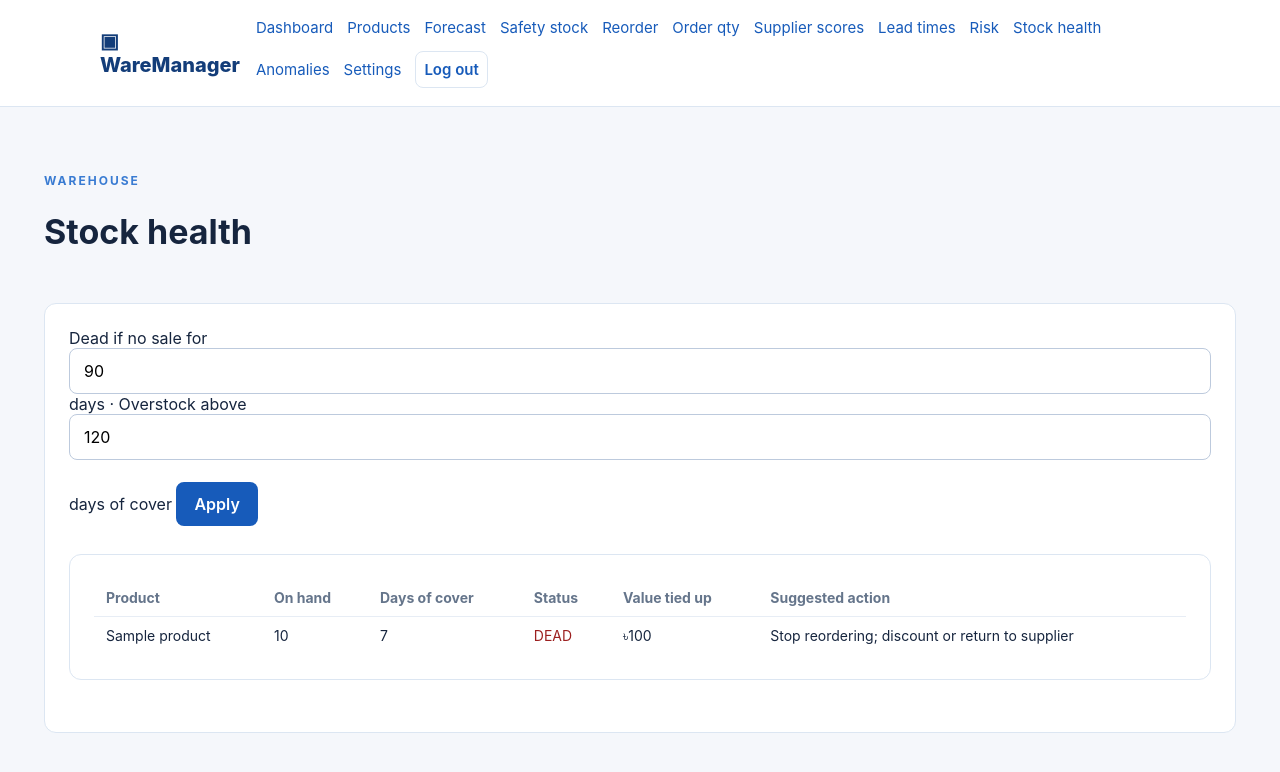
After one commit to SakibMahmud111/warehouse_management, a Spring Boot app: page /stock-health in a window 1280 px wide. The commit adds this page. Shown: the top 772 px of the page. Run offline with Spring Boot 4, Linux system fonts and the light colour scheme; a user stored in the database is signed in; tables that the repository leaves empty hold one stand-in row (values such as "Sample post"); some of the project's set-up classes (security, data sources, template engines, error pages and the like) are left out, and stand-ins take their place.

Commit message:
F8: stock health page (dead/overstock detection) with tests

```diff
--- a/src/main/java/com/waremanager/controller/HomeController.java
+++ b/src/main/java/com/waremanager/controller/HomeController.java
@@ -6,6 +6,7 @@ import org.springframework.stereotype.Controller;
 import org.springframework.ui.Model;
 import org.springframework.web.bind.annotation.GetMapping;
 import com.waremanager.service.SupplierScoreService; //f5
+import com.waremanager.service.StockHealthService; //f8
 
 import java.security.Principal;
 
@@ -15,11 +16,13 @@ public class HomeController {
     private final PlanningService planning;
     private final UserAccountService accounts;
     private final SupplierScoreService supplierScores; //f5
+    private final StockHealthService stockHealthService; //f8
 
-    public HomeController(PlanningService planning, UserAccountService accounts, SupplierScoreService supplierScores) {
+    public HomeController(PlanningService planning, UserAccountService accounts, SupplierScoreService supplierScores, StockHealthService stockHealthService) {
         this.planning = planning;
         this.accounts = accounts;
         this.supplierScores = supplierScores; //f5
+        this.stockHealthService = stockHealthService; //f8
     }
 
     @GetMapping("/")
@@ -34,6 +37,7 @@ public class HomeController {
     public String dashboard(Model model, Principal principal) {
         model.addAttribute("summary", planning.dashboard());
         model.addAttribute("supplierAvg", supplierScores.averageScore());//f5
+        model.addAttribute("stockHealth", stockHealthService.summary());  //f8
         accounts.findByUsername(principal.getName())
                 .ifPresent(user -> model.addAttribute("currentUser", user));
         return "dashboard";
--- /dev/null
+++ b/src/main/java/com/waremanager/controller/StockHealthController.java
@@ -0,0 +1,29 @@
+package com.waremanager.controller;
+
+import com.waremanager.service.StockHealthService;
+import org.springframework.stereotype.Controller;
+import org.springframework.ui.Model;
+import org.springframework.web.bind.annotation.GetMapping;
+import org.springframework.web.bind.annotation.RequestParam;
+
+@Controller
+public class StockHealthController {
+
+    private final StockHealthService service;
+
+    public StockHealthController(StockHealthService service) { this.service = service; }
+
+    @GetMapping("/stock-health")
+    public String page(@RequestParam(defaultValue = "90") int deadDays,
+                       @RequestParam(defaultValue = "120") int coverDays, Model model) {
+        if (deadDays < 1 || coverDays < 1) {            // validation: fall back to defaults
+            deadDays = StockHealthService.DEFAULT_DEAD_DAYS;
+            coverDays = StockHealthService.DEFAULT_COVER_DAYS;
+            model.addAttribute("error", "Thresholds must be at least 1 day; defaults used.");   // ADJUST name
+        }
+        model.addAttribute("rows", service.analyse(deadDays, coverDays));
+        model.addAttribute("deadDays", deadDays);
+        model.addAttribute("coverDays", coverDays);
+        return "stock-health";
+    }
+}
--- a/src/main/java/com/waremanager/repository/SalesRecordRepository.java
+++ b/src/main/java/com/waremanager/repository/SalesRecordRepository.java
@@ -12,6 +12,6 @@ public interface SalesRecordRepository extends JpaRepository<SalesRecord, Long>
 
     /** Oldest week first: SELECT ... WHERE product_id = ? ORDER BY week_start ASC */
     List<SalesRecord> findByProductOrderByWeekStartAsc(Product product);
-
+        List<SalesRecord> findByProductOrderByWeekStartDesc(Product product); //f5
     Optional<SalesRecord> findByProductAndWeekStart(Product product, LocalDate weekStart);
 }
--- a/src/main/resources/templates/fragments.html
+++ b/src/main/resources/templates/fragments.html
@@ -22,6 +22,7 @@
         <a th:href="@{/supplier-scores}">Supplier scores</a>
         <a th:href="@{/lead-times}">Lead times</a>
         <a th:href="@{/stockout-risk}">Risk</a>
+        <a th:href="@{/stock-health}">Stock health</a>
         <a th:href="@{/anomalies}">Anomalies</a>
         <a th:href="@{/settings}">Settings</a>
         <form th:action="@{/logout}" method="post"><button class="ghost" type="submit">Log out</button></form>
--- /dev/null
+++ b/src/main/resources/templates/stock-health.html
@@ -0,0 +1,50 @@
+<!doctype html>
+<html lang="en" xmlns:th="http://www.thymeleaf.org">
+<head th:replace="~{fragments :: head('Stock health')}"></head>
+<body>
+<header th:replace="~{fragments :: topbar}"></header>
+<main class="container wide">
+    <div class="heading">
+        <div>
+            <p class="eyebrow">WAREHOUSE</p>
+            <h1>Stock health</h1>
+        </div>
+    </div>
+    <div th:replace="~{fragments :: messages}"></div>
+    <section class="panel">
+        <form method="get" th:action="@{/stock-health}">
+            Dead if no sale for <input type="number" name="deadDays" min="1" th:value="${deadDays}"> days ·
+            Overstock above <input type="number" name="coverDays" min="1" th:value="${coverDays}"> days of cover
+            <button type="submit">Apply</button>
+        </form>
+        <div class="tablewrap">
+            <table class="compact">
+                <thead>
+                <tr>
+                    <th>Product</th>
+                    <th>On hand</th>
+                    <th>Days of cover</th>
+                    <th>Status</th>
+                    <th>Value tied up</th>
+                    <th>Suggested action</th>
+                </tr>
+                </thead>
+                <tbody>
+                <tr th:each="r : ${rows}">
+                    <td th:text="${r.product().name}">Name</td>
+                    <td th:text="${r.product().quantity}">0</td>
+                    <td th:text="${r.result().daysOfCover() >= 9999} ? '∞' : ${#numbers.formatDecimal(r.result().daysOfCover(), 1, 0)}">0</td>
+                    <td>
+                        <span th:text="${r.result().status()}"
+                              th:class="${r.result().status().name() == 'DEAD' or r.result().status().name() == 'OVERSTOCK'} ? 'bad'">OK</span>
+                    </td>
+                    <td th:text="'৳' + ${#numbers.formatDecimal(r.result().valueTiedUp(), 1, 'COMMA', 0, 'POINT')}">৳0</td>
+                    <td th:text="${r.result().suggestion()}">-</td>
+                </tr>
+                </tbody>
+            </table>
+        </div>
+    </section>
+</main>
+</body>
+</html>
--- a/src/main/resources/templates/supplier-scores-detail.html
+++ b/src/main/resources/templates/supplier-scores-detail.html
@@ -1,14 +1,13 @@
-<!--F5-->
 <!doctype html>
 <html lang="en" xmlns:th="http://www.thymeleaf.org">
-<head th:replace="~{fragments :: head('F5 · ' + ${supplier.name})}"></head>
+<head th:replace="~{fragments :: head(${supplier.name})}"></head>
 <body>
 <header th:replace="~{fragments :: topbar}"></header>
 <main class="container wide">
     <div class="heading">
         <div>
             <p class="eyebrow">PURCHASING</p>
-            <h1 th:text="'F5 · ' + ${supplier.name}">Supplier</h1>
+            <h1 th:text="${supplier.name}">Supplier</h1>
         </div>
         <a th:href="@{/supplier-scores}">← Back to supplier scores</a>
     </div>
--- a/src/main/resources/templates/supplier-scores.html
+++ b/src/main/resources/templates/supplier-scores.html
@@ -1,11 +1,11 @@
 <!--F5-->
 <!doctype html>
 <html lang="en" xmlns:th="http://www.thymeleaf.org">
-<head th:replace="~{fragments :: head('F5 Supplier scores')}"></head>
+<head th:replace="~{fragments :: head('Supplier scores')}"></head>
 <body>
 <header th:replace="~{fragments :: topbar}"></header>
 <main class="container wide">
-    <div class="heading"><div><p class="eyebrow">PURCHASING</p><h1>F5 · Supplier reliability</h1></div></div>
+    <div class="heading"><div><p class="eyebrow">PURCHASING</p><h1>Supplier reliability</h1></div></div>
     <div th:replace="~{fragments :: messages}"></div>
     <div class="tablewrap">
         <table class="compact">
```
Also changed, not shown: src/main/java/com/waremanager/service/StockHealthClassifier.java (added, +24 -0 lines), src/main/java/com/waremanager/service/StockHealthService.java (added, +56 -0 lines), src/main/resources/templates/dashboard.html (+7 -0 lines), 1 other file.
